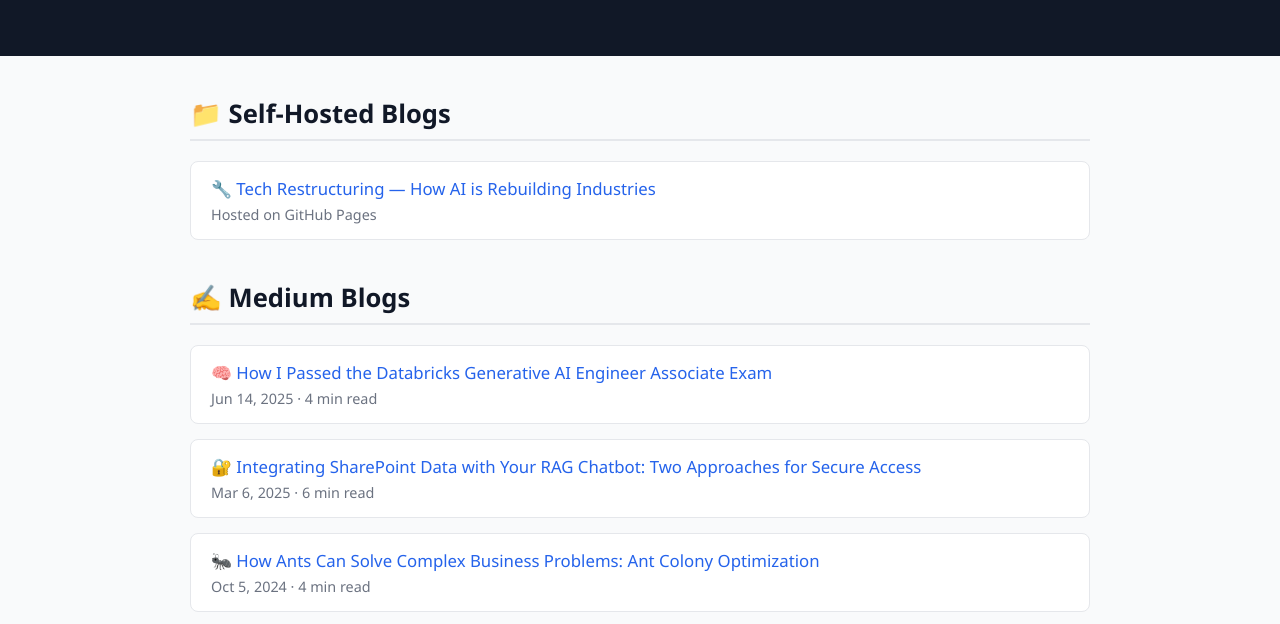
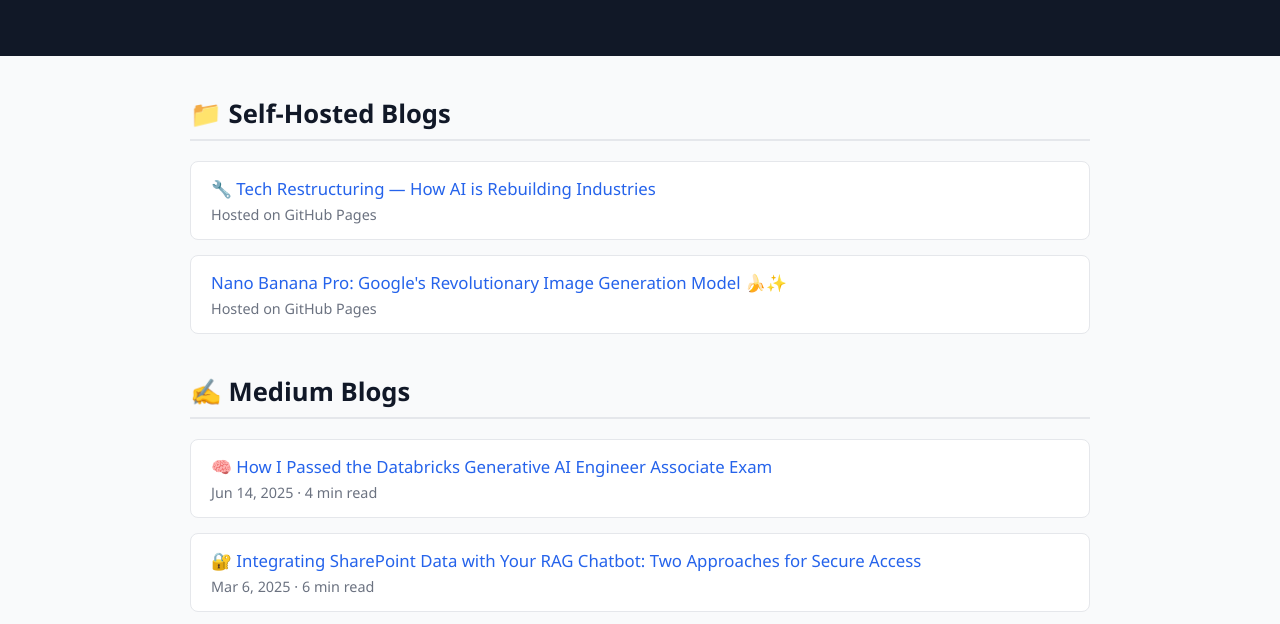
Before and after one commit to Bhaiyahns45/My-Blogs, a plain HTML site: page index.html in a window 1280 px wide. Shown: the part 139-763 px from the top of the page. Drawn offline with Linux system fonts and the light colour scheme.

Commit message:
updated main index

```diff
--- a/index.html
+++ b/index.html
@@ -100,6 +100,9 @@
       <li>
         <a href="tech_restructuring/">🔧 Tech Restructuring — How AI is Rebuilding Industries</a>
         <span>Hosted on GitHub Pages</span>
+      </li><li>
+        <a href="Nano_Banana_Pro/">Nano Banana Pro: Google's Revolutionary Image Generation Model 🍌✨</a>
+        <span>Hosted on GitHub Pages</span>
       </li>
     </ul>
   </div>
```
